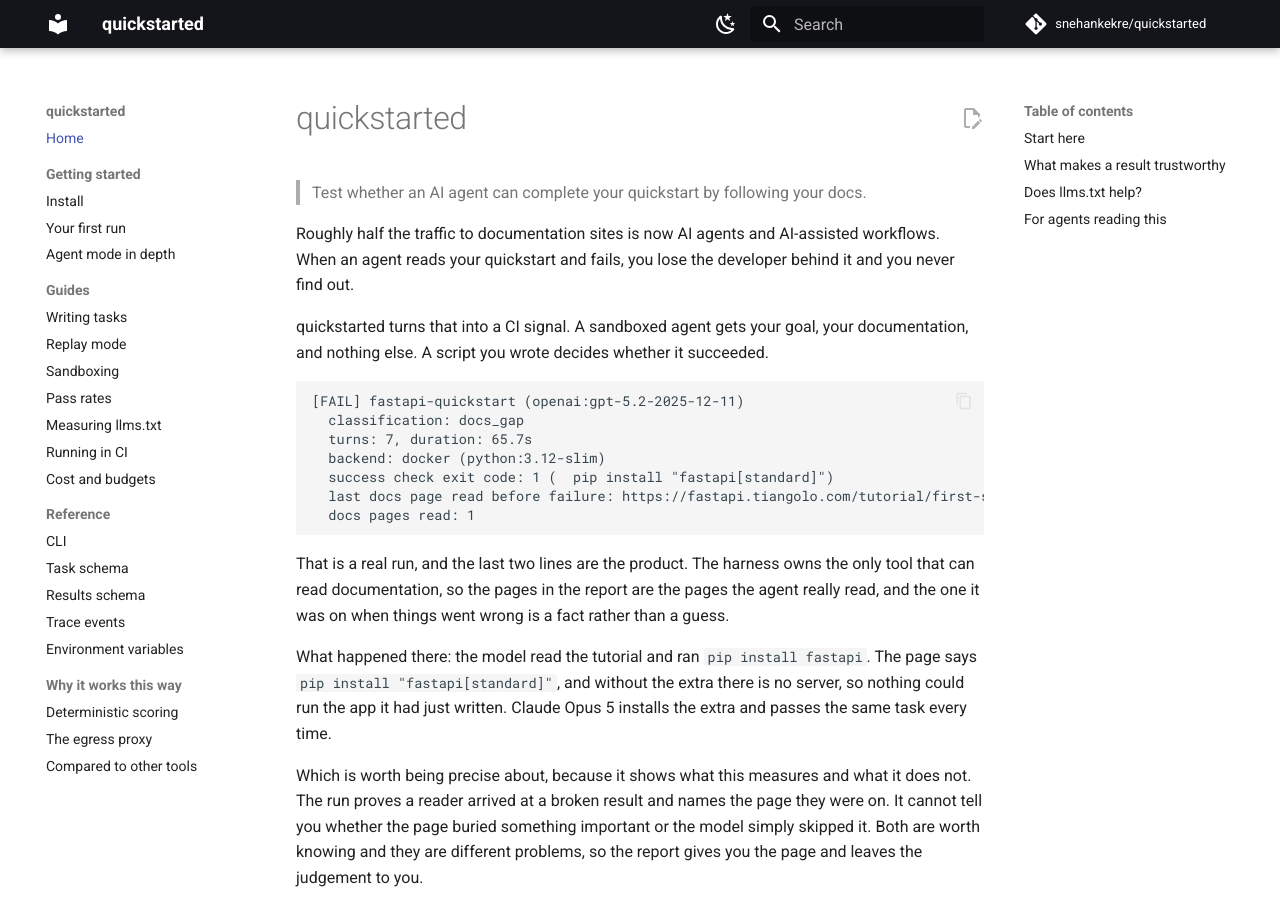
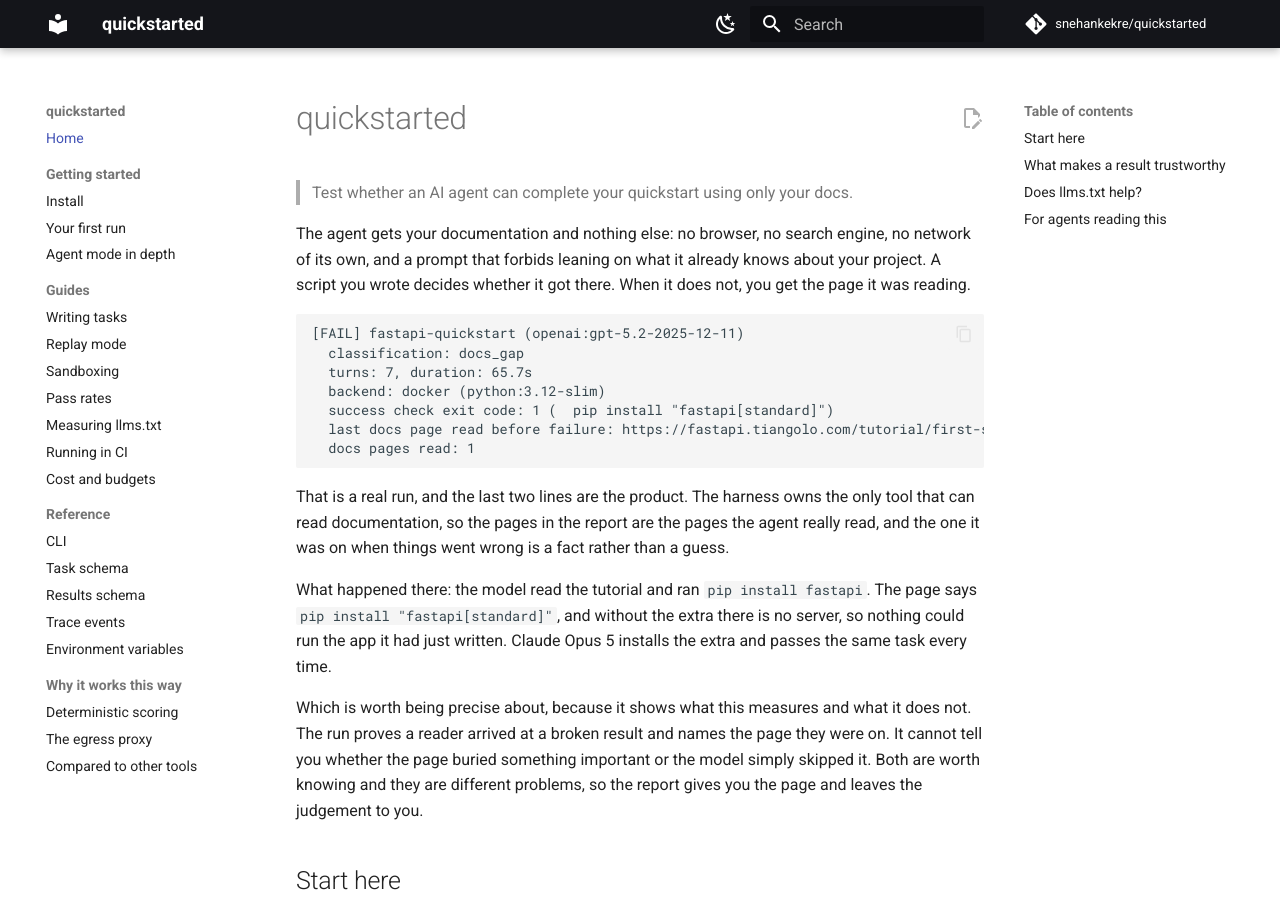
Before and after one commit to snehankekre/quickstarted, an MkDocs documentation site: the page built from docs/index.md, in a window 1280 px wide and 900 px high. Built offline with MkDocs 1.6.1 and Material for MkDocs 9.7.7, drawn with Linux system fonts in a browser that asks for light colours; comment, search, counter and statistics services are not loaded.

Commit message:
One sentence for what this is, on every surface
The product described itself four different ways: PyPI and the README said
"actually complete your quickstart by following your docs", the docs site
dropped the "actually", `--help` said "from your docs alone", and the marketing
page said "finish your quickstart". Nobody meeting it twice met the same tool.

All six now read "Test whether an AI agent can complete your quickstart using
only your docs". "Actually" was filler. "Using only your docs" beats "by
following your docs" because *only* is the entire claim: it is the constraint the
sandbox enforces and the thing that separates this from a tool that lets the
model use what it already knows.

The docs homepage also opened with a market statistic about agent traffic, which
is persuasion aimed at somebody still deciding whether to care. A reader who has
arrived at the documentation already decided. It now opens with what the tool
does and how, borrowed from the marketing page because that sentence is
clarifying rather than selling.

Nothing else came across from the marketing copy. The benchmark table, the model
comparison and the waitlist stay there: they would go stale in two places at
once, and a docs homepage that sells makes the reader hunt for the install
command.

````diff
--- a/docs/index.md
+++ b/docs/index.md
@@ -1,14 +1,11 @@
 # quickstarted
 
-> Test whether an AI agent can complete your quickstart by following your docs.
+> Test whether an AI agent can complete your quickstart using only your docs.
 
-Roughly half the traffic to documentation sites is now AI agents and
-AI-assisted workflows. When an agent reads your quickstart and fails, you lose
-the developer behind it and you never find out.
-
-quickstarted turns that into a CI signal. A sandboxed agent gets your goal,
-your documentation, and nothing else. A script you wrote decides whether it
-succeeded.
+The agent gets your documentation and nothing else: no browser, no search
+engine, no network of its own, and a prompt that forbids leaning on what it
+already knows about your project. A script you wrote decides whether it got
+there. When it does not, you get the page it was reading.
 
 ```
 [FAIL] fastapi-quickstart (openai:gpt-5.2-2025-12-11)
--- a/mkdocs.yml
+++ b/mkdocs.yml
@@ -1,5 +1,5 @@
 site_name: quickstarted
-site_description: Test whether an AI agent can complete your quickstart by following your docs.
+site_description: Test whether an AI agent can complete your quickstart using only your docs.
 site_url: https://snehankekre.com/quickstarted/
 repo_url: https://github.com/snehankekre/quickstarted
 repo_name: snehankekre/quickstarted
--- a/pyproject.toml
+++ b/pyproject.toml
@@ -5,7 +5,7 @@
 [project]
 name = "quickstarted"
 version = "0.3.1"
-description = "Test whether an AI agent can actually complete your quickstart by following your docs"
+description = "Test whether an AI agent can complete your quickstart using only your docs"
 readme = "README.md"
 license = "MIT"
 license-files = ["LICENSE"]
--- a/src/quickstarted/__init__.py
+++ b/src/quickstarted/__init__.py
@@ -1,4 +1,5 @@
-"""quickstarted: test whether an AI agent can complete your quickstart.
+"""quickstarted: test whether an AI agent can complete your quickstart using
+only your docs.
 
 Tasks (YAML) state a goal, a docs entrypoint, and a machine-checkable
 success assertion. The harness runs an agent in a sandbox whose only docs
````
Also changed, not shown: README.md (+1 -2 lines), 1 other file.
